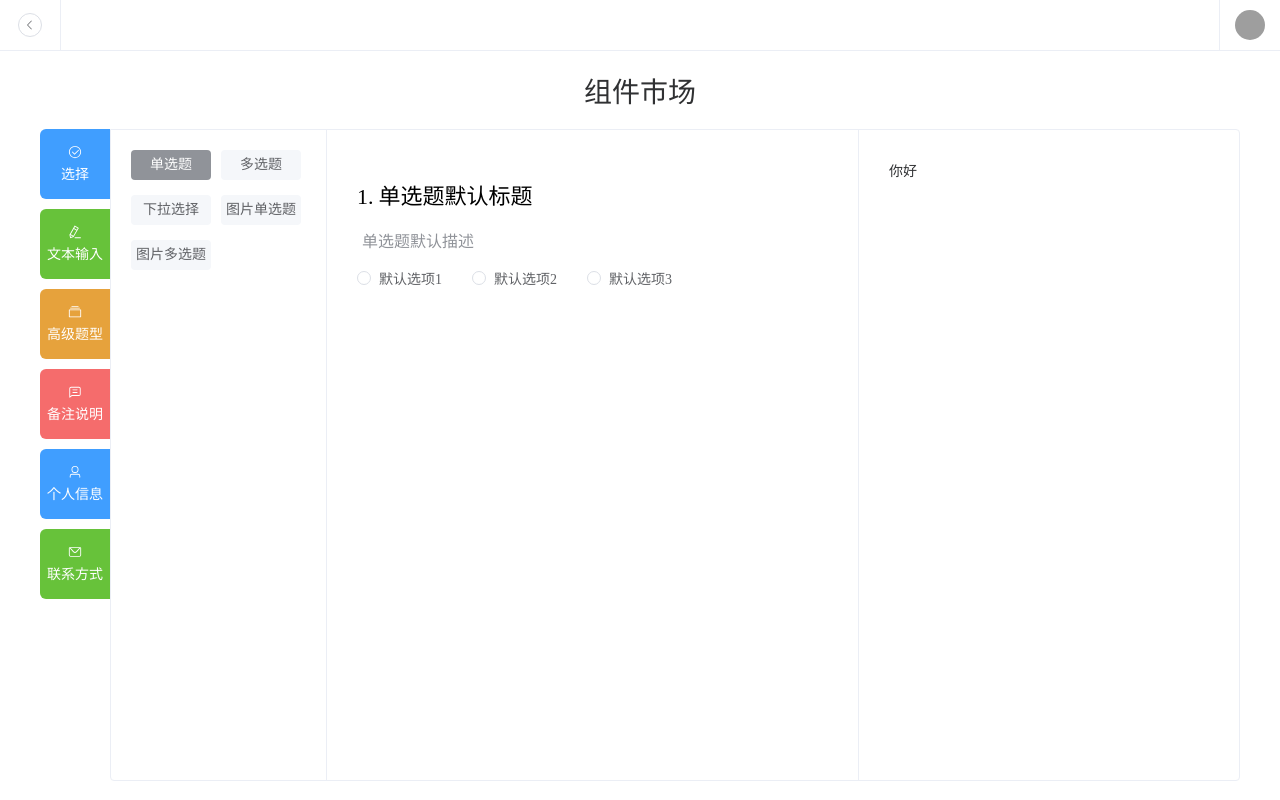
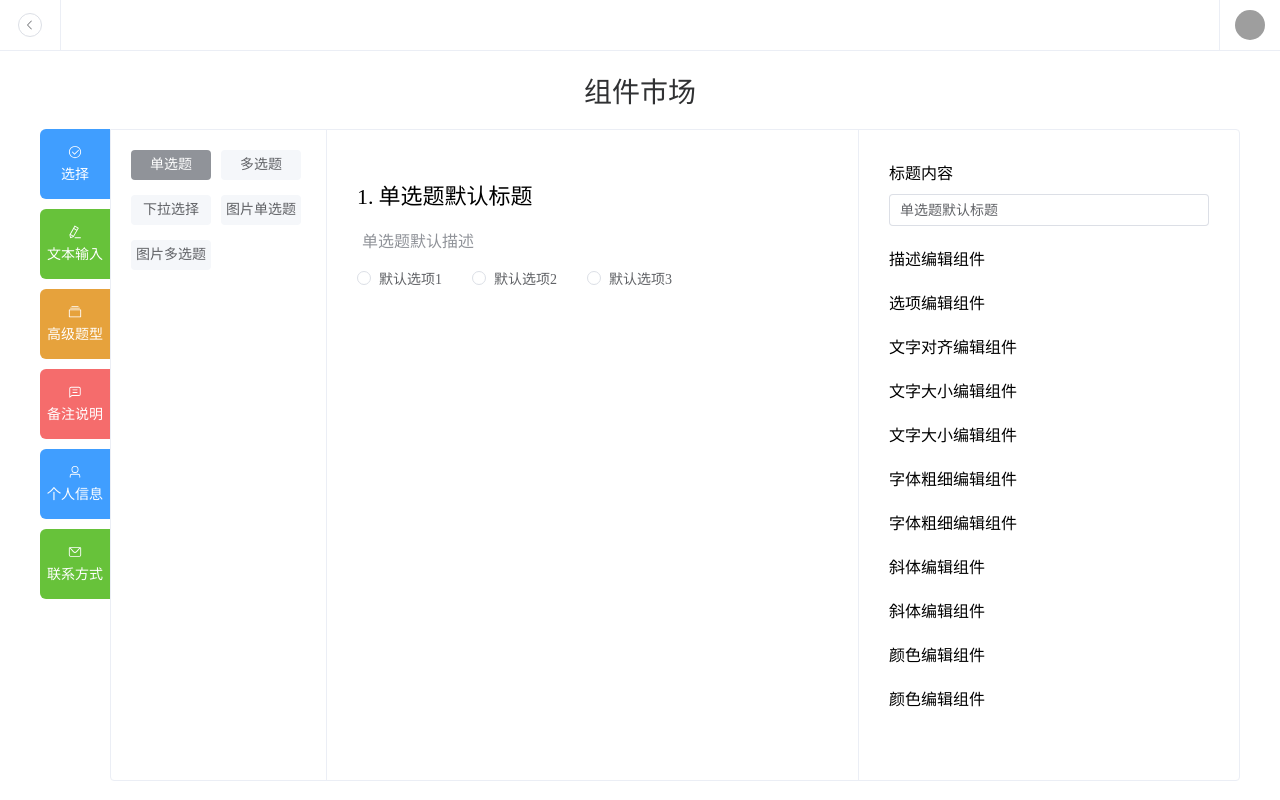
Before and after one commit to tsycheese/vue-nocode-questionnaire, a Vue app: page /single-select in a window 1280 px wide. Built offline with nearby package versions, Linux system fonts and the light colour scheme; grey boxes are pictures that could not be loaded; the HTML template or start-up script is replaced by a standard one.

Commit message:
EditPanel 根据得到的 com 信息，渲染出编辑组件列表，并向编辑组件传递对应 key 值的状态

```diff
--- a/src/components/ServeComs/Materials/EditItems/EditPanel.vue
+++ b/src/components/ServeComs/Materials/EditItems/EditPanel.vue
@@ -1,6 +1,8 @@
 <template>
   <div class="edit-pannel">
-    <div>你好</div>
+    <div class="mb-20" v-for="(item, key) in com.status" :key="item.id">
+      <component :is="item.editCom" :config-key="key" v-bind="item"></component>
+    </div>
   </div>
 </template>
 
@@ -12,4 +14,9 @@ const props = defineProps<{
 }>();
 </script>
 
-<style scoped></style>
+<style scoped lang="scss">
+.edit-pannel {
+  font-size: var(--font-size-lg);
+  color: var(--black);
+}
+</style>
--- a/src/components/ServeComs/Materials/EditItems/TitleEditor.vue
+++ b/src/components/ServeComs/Materials/EditItems/TitleEditor.vue
@@ -1,5 +1,19 @@
 <template>
-  <div>标题编辑组件</div>
+  <div class="title-editor">
+    <div class="mb-10">标题内容</div>
+    <el-input placeholder="请输入内容" v-model="title"></el-input>
+  </div>
 </template>
 
-<script setup lang="ts"></script>
+<script setup lang="ts">
+import { ref } from 'vue';
+
+const props = defineProps<{
+  id: string;
+  isShow: boolean;
+  name: string;
+  status: string;
+}>();
+
+const title = ref(props.status);
+</script>
```
